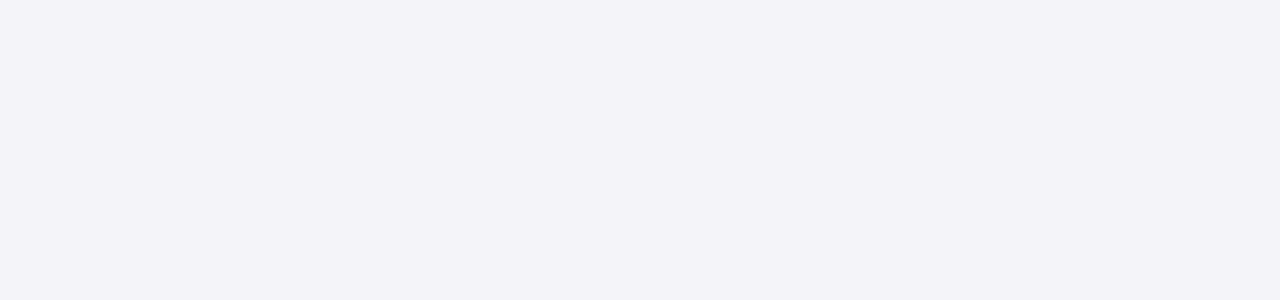
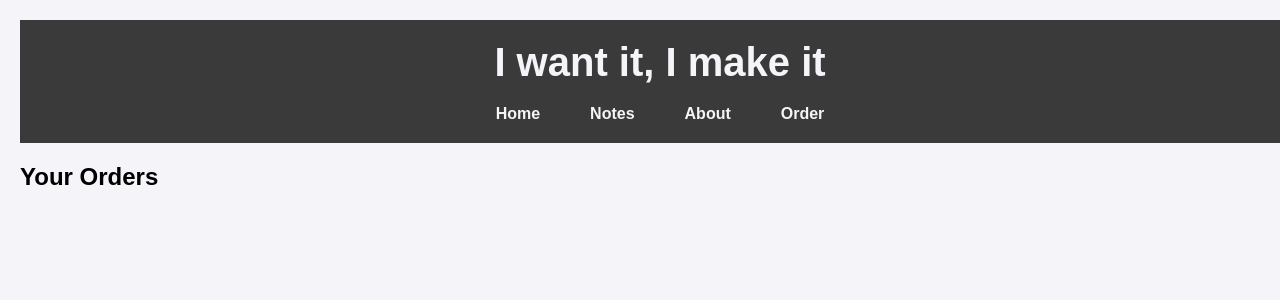
Before and after one commit to Hayarpi-hz/Proyecto-Final, a Vue app: page /order in a window 1280 px wide. Before the commit this address had no page. Shown: the top 300 px of the page. Built offline with nearby package versions, Linux system fonts and the light colour scheme.

Commit message:
Proyect Adding

```diff
--- /dev/null
+++ b/src/components/FooterComponent.vue
@@ -0,0 +1,5 @@
+<script setup></script>
+
+<template></template>
+
+<style></style>
--- a/src/components/HeaderComponent.vue
+++ b/src/components/HeaderComponent.vue
@@ -13,6 +13,9 @@
         </li>
         <li>
           <router-link to="/about" class="link">About</router-link>
+        </li>
+        <li>
+          <router-link to="/order" class="link">Order</router-link>
         </li>
       </ul>
     </nav>
--- a/src/router/index.js
+++ b/src/router/index.js
@@ -1,6 +1,7 @@
 import { createRouter, createWebHistory } from "vue-router";
 import HomeView from "../views/HomeView.vue";
-import Notes from "../views/Notes.vue";
+import NotesView from "../views/NotesView.vue";
+import OrderView from "..OrderView.vue";
 
 const router = createRouter({
   history: createWebHistory(import.meta.env.BASE_URL),
@@ -21,7 +22,12 @@ const router = createRouter({
     {
       path: "/notes",
       name: "notes",
-      component: Notes,
+      component: () => import("../views/NotesView.vue"),
+    },
+    {
+      path: "/order",
+      name: "order",
+      component: () => import("../views/OrderView.vue"),
     },
   ],
 });
--- /dev/null
+++ b/src/views/OrderView.vue
@@ -0,0 +1,12 @@
+<script setup>
+import HeaderComponent from "../components/HeaderComponent.vue";
+</script>
+
+<template>
+    <HeaderComponent />
+    <h2>Your Orders</h2>
+
+
+</template>
+
+<style></style>
```
Also changed, not shown: src/components/Order/OrderComponent.vue (added, +9 -0 lines), src/views/NotesView.vue (renamed from src/views/Notes.vue).
